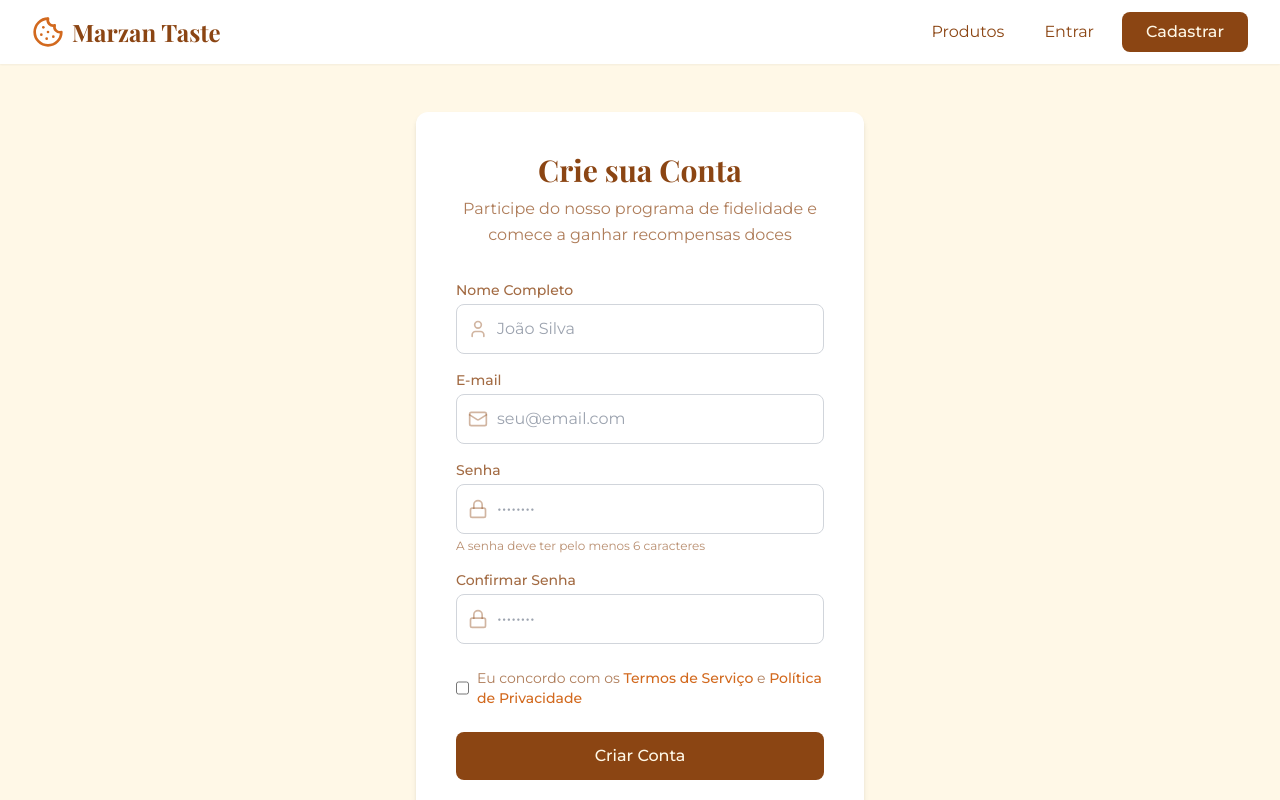
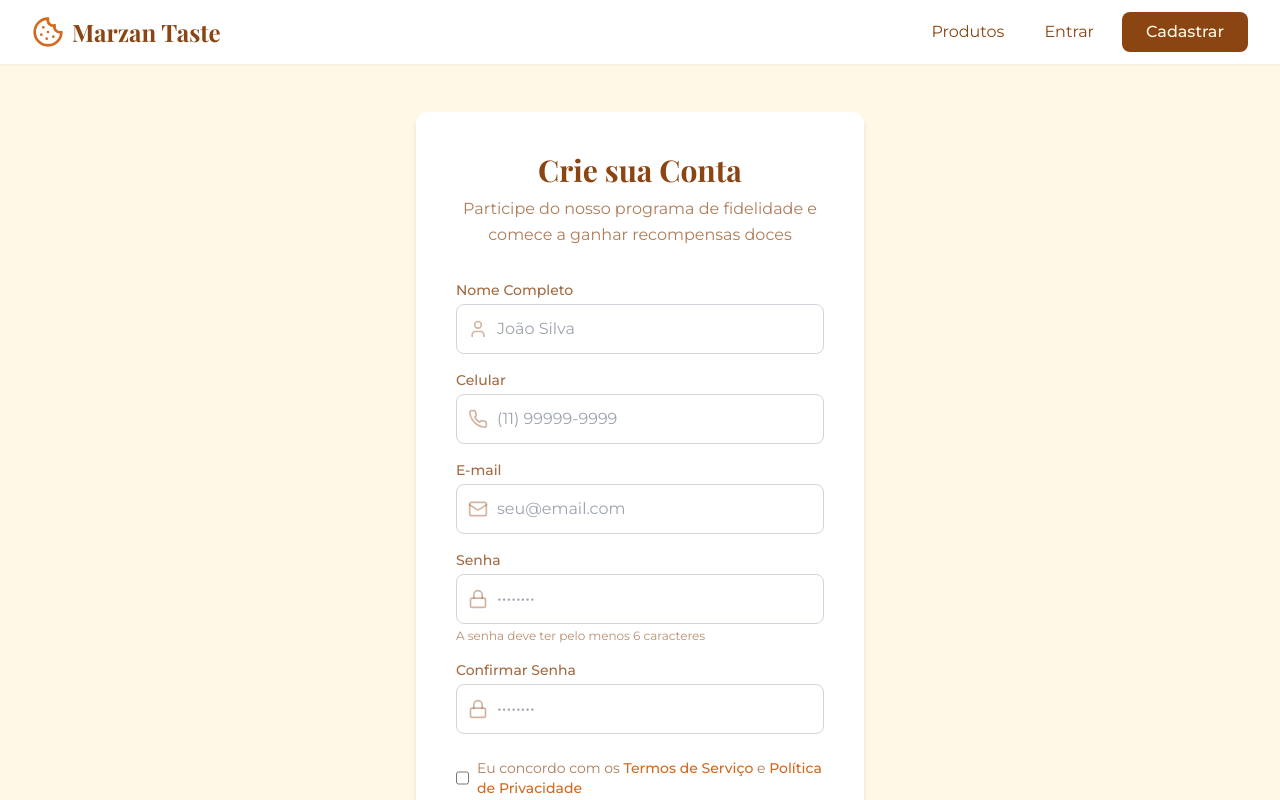
Before and after one commit to ozanardine/marzantaste, a React (Vite) app: page /register in a window 1280 px wide. Shown: the top 800 px of the page. Built offline with nearby package versions, Linux system fonts and the light colour scheme.

Commit message:
Ajustes 2.0

```diff
--- a/src/contexts/AuthContext.tsx
+++ b/src/contexts/AuthContext.tsx
@@ -8,7 +8,7 @@ interface AuthContextType {
   session: Session | null;
   loading: boolean;
   isAdmin: boolean;
-  signUp: (email: string, password: string, fullName: string) => Promise<{ error: any | null }>;
+  signUp: (email: string, password: string, fullName: string, phone: string) => Promise<{ error: any | null }>;
   signIn: (email: string, password: string) => Promise<{ error: any | null }>;
   signOut: () => Promise<void>;
   forgotPassword: (email: string) => Promise<{ error: any | null }>;
@@ -78,7 +78,7 @@ export function AuthProvider({ children }: { children: ReactNode }) {
   };
 
   // Sign up with email and password
-  const signUp = async (email: string, password: string, fullName: string) => {
+  const signUp = async (email: string, password: string, fullName: string, phone: string) => {
     try {
       const { data, error } = await supabase.auth.signUp({
         email,
@@ -86,6 +86,7 @@ export function AuthProvider({ children }: { children: ReactNode }) {
         options: {
           data: {
             full_name: fullName,
+            phone: phone
           }
         }
       });
@@ -94,7 +95,11 @@ export function AuthProvider({ children }: { children: ReactNode }) {
       if (data.user) {
         const { error: profileError } = await supabase
           .from('profiles')
-          .insert([{ user_id: data.user.id, full_name: fullName }]);
+          .insert([{
+            user_id: data.user.id,
+            full_name: fullName,
+            phone: phone
+          }]);
 
         if (profileError) {
           logger.error('Erro ao criar perfil do usuário', profileError);
--- a/src/pages/Register.tsx
+++ b/src/pages/Register.tsx
@@ -2,13 +2,14 @@ import React, { useState } from 'react';
 import { Link, useNavigate } from 'react-router-dom';
 import { useAuth } from '../contexts/AuthContext';
 import { toast } from 'react-hot-toast';
-import { Lock, Mail, User } from 'lucide-react';
+import { Lock, Mail, User, Phone } from 'lucide-react';
 
 const Register: React.FC = () => {
   const [email, setEmail] = useState('');
   const [password, setPassword] = useState('');
   const [confirmPassword, setConfirmPassword] = useState('');
   const [fullName, setFullName] = useState('');
+  const [phone, setPhone] = useState('');
   const [isLoading, setIsLoading] = useState(false);
   const { signUp } = useAuth();
   const navigate = useNavigate();
@@ -16,7 +17,7 @@ const Register: React.FC = () => {
   const handleSubmit = async (e: React.FormEvent) => {
     e.preventDefault();
 
-    if (!email || !password || !confirmPassword || !fullName) {
+    if (!email || !password || !confirmPassword || !fullName || !phone) {
       toast.error('Por favor, preencha todos os campos');
       return;
     }
@@ -34,7 +35,7 @@ const Register: React.FC = () => {
     setIsLoading(true);
 
     try {
-      const { error } = await signUp(email, password, fullName);
+      const { error } = await signUp(email, password, fullName, phone);
 
       if (error) {
         toast.error(error.message || 'Falha ao criar conta');
@@ -81,6 +82,27 @@ const Register: React.FC = () => {
                   onChange={(e) => setFullName(e.target.value)}
                   className="input pl-10"
                   placeholder="João Silva"
+                />
+              </div>
+            </div>
+
+            <div>
+              <label htmlFor="phone" className="label">
+                Celular
+              </label>
+              <div className="relative">
+                <div className="absolute inset-y-0 left-0 pl-3 flex items-center pointer-events-none">
+                  <Phone className="h-5 w-5 text-primary/40" />
+                </div>
+                <input
+                  id="phone"
+                  name="phone"
+                  type="tel"
+                  required
+                  value={phone}
+                  onChange={(e) => setPhone(e.target.value)}
+                  className="input pl-10"
+                  placeholder="(11) 99999-9999"
                 />
               </div>
             </div>
```
Also changed, not shown: 1 other file (tests, documents, lock files or other folders).
